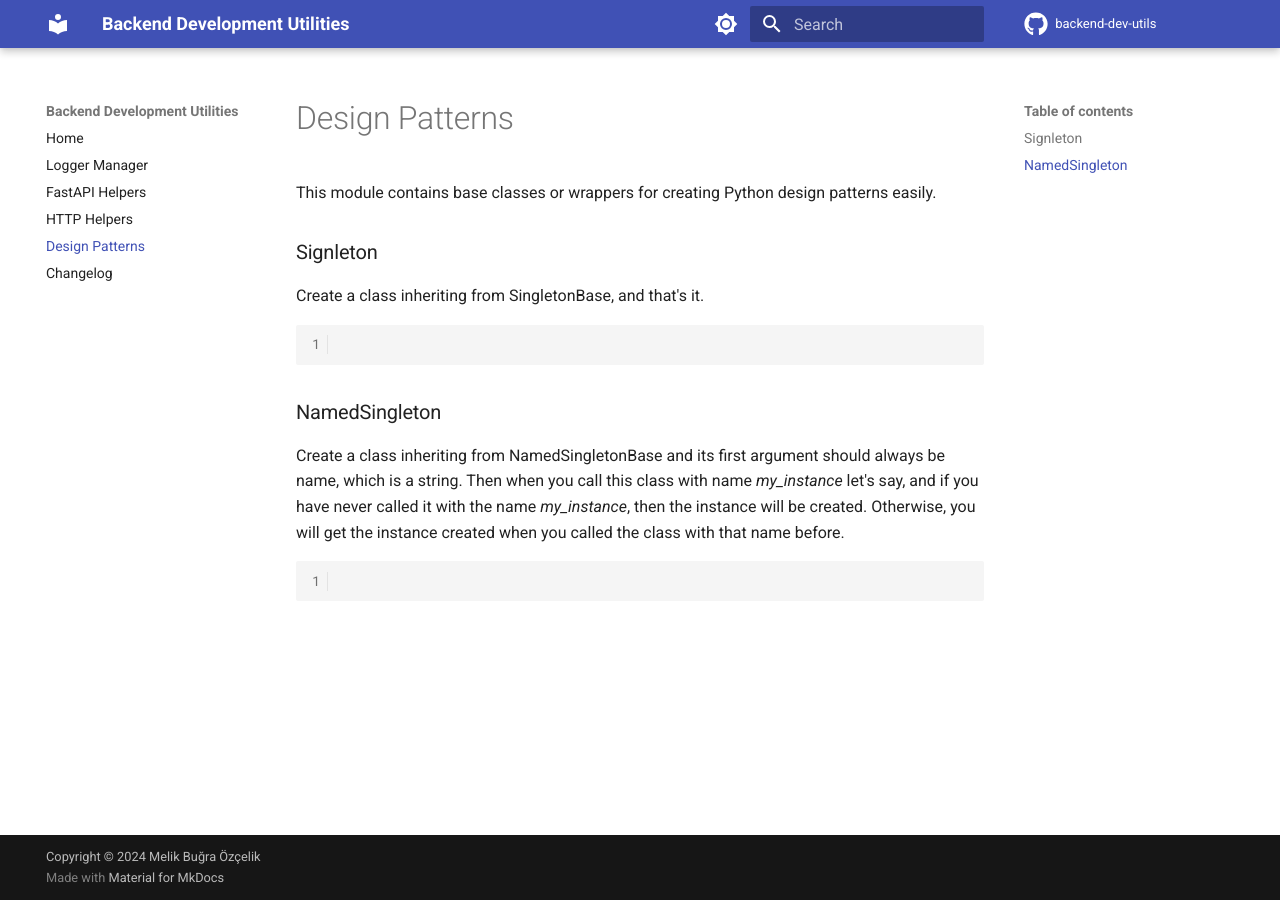
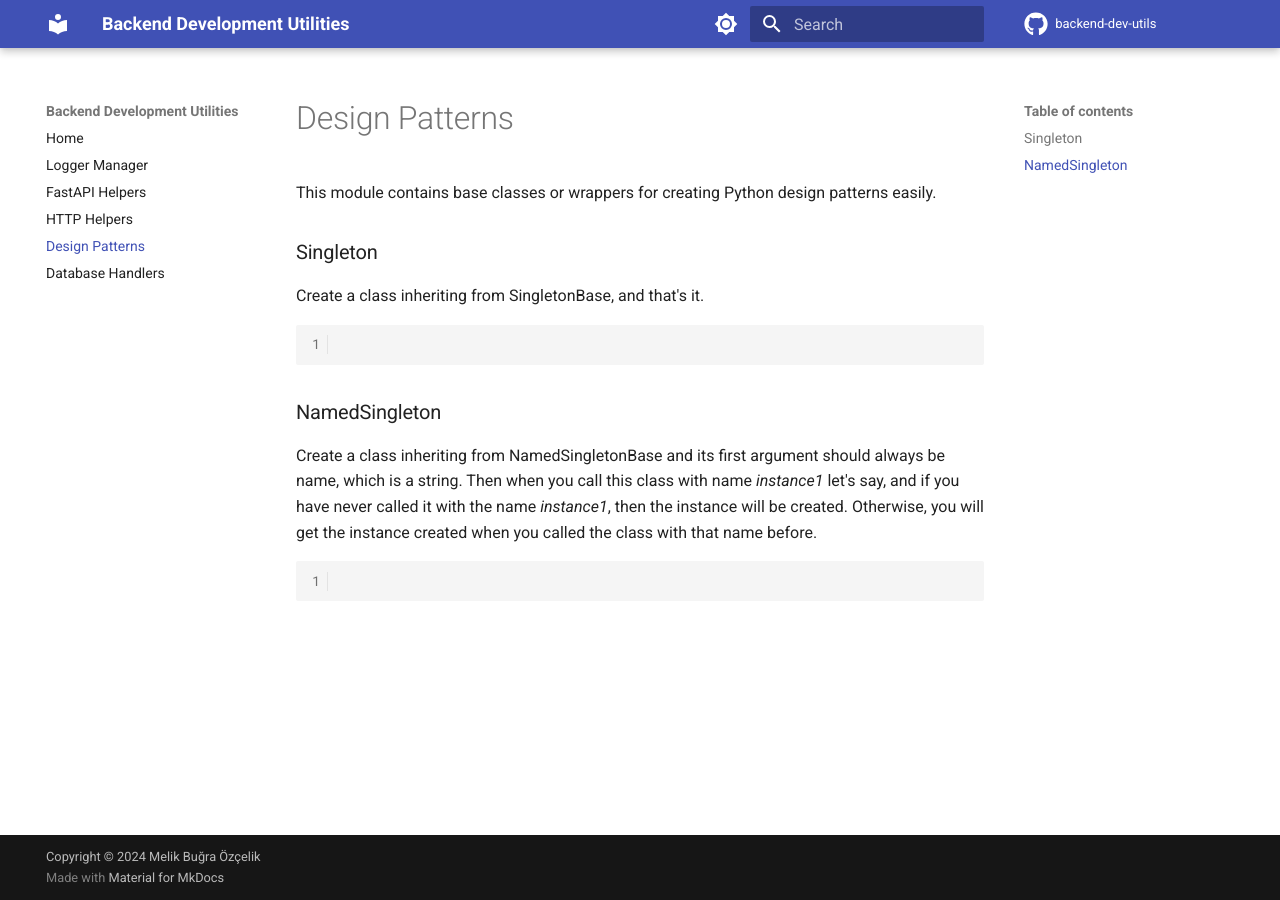
Before and after one commit to melikbugra/backend-dev-utils, an MkDocs documentation site: the page built from docs/design_patterns.md, in a window 1280 px wide. Built offline with MkDocs 1.6.1 and Material for MkDocs 9.7.7, drawn with Linux system fonts in a browser that asks for light colours; comment, search, counter and statistics services are not loaded.

Commit message:
docs are added for db handlers

````diff
--- a/docs/design_patterns.md
+++ b/docs/design_patterns.md
@@ -1,6 +1,6 @@
 This module contains base classes or wrappers for creating Python design patterns easily.
 
-### Signleton
+### Singleton
 
 Create a class inheriting from SingletonBase, and that's it.
 
@@ -12,7 +12,7 @@
 
 ### NamedSingleton
 
-Create a class inheriting from NamedSingletonBase and its first argument should always be name, which is a string. Then when you call this class with name *my_instance* let's say, and if you have never called it with the name *my_instance*, then the instance will be created. Otherwise, you will get the instance created when you called the class with that name before.
+Create a class inheriting from NamedSingletonBase and its first argument should always be name, which is a string. Then when you call this class with name *instance1* let's say, and if you have never called it with the name *instance1*, then the instance will be created. Otherwise, you will get the instance created when you called the class with that name before.
 
 ```python
 
--- a/mkdocs.yml
+++ b/mkdocs.yml
@@ -1,5 +1,5 @@
 site_name: "Backend Development Utilities"
-site_url: "https://backend-dev-utils.melikbugraozcelik.com/"
+site_url: "https://backend-dev-utils.melikbugraozcelik.com"
 site_description: "A library to provide python backend developers a bunch of useful shortcuts and wrappers"
 
 repo_name: "backend-dev-utils"
@@ -14,7 +14,7 @@
   - "FastAPI Helpers": fastapi_helpers.md
   - "HTTP Helpers": http_helpers.md
   - "Design Patterns": design_patterns.md
-  - "Changelog": changelog.md
+  - "Database Handlers": database_handlers.md
 
 theme:
   name: material
````
Also changed, not shown: docs/database_handlers.md (added, +23 -0 lines), pyproject.toml (+5 -5 lines), 3 other files.
